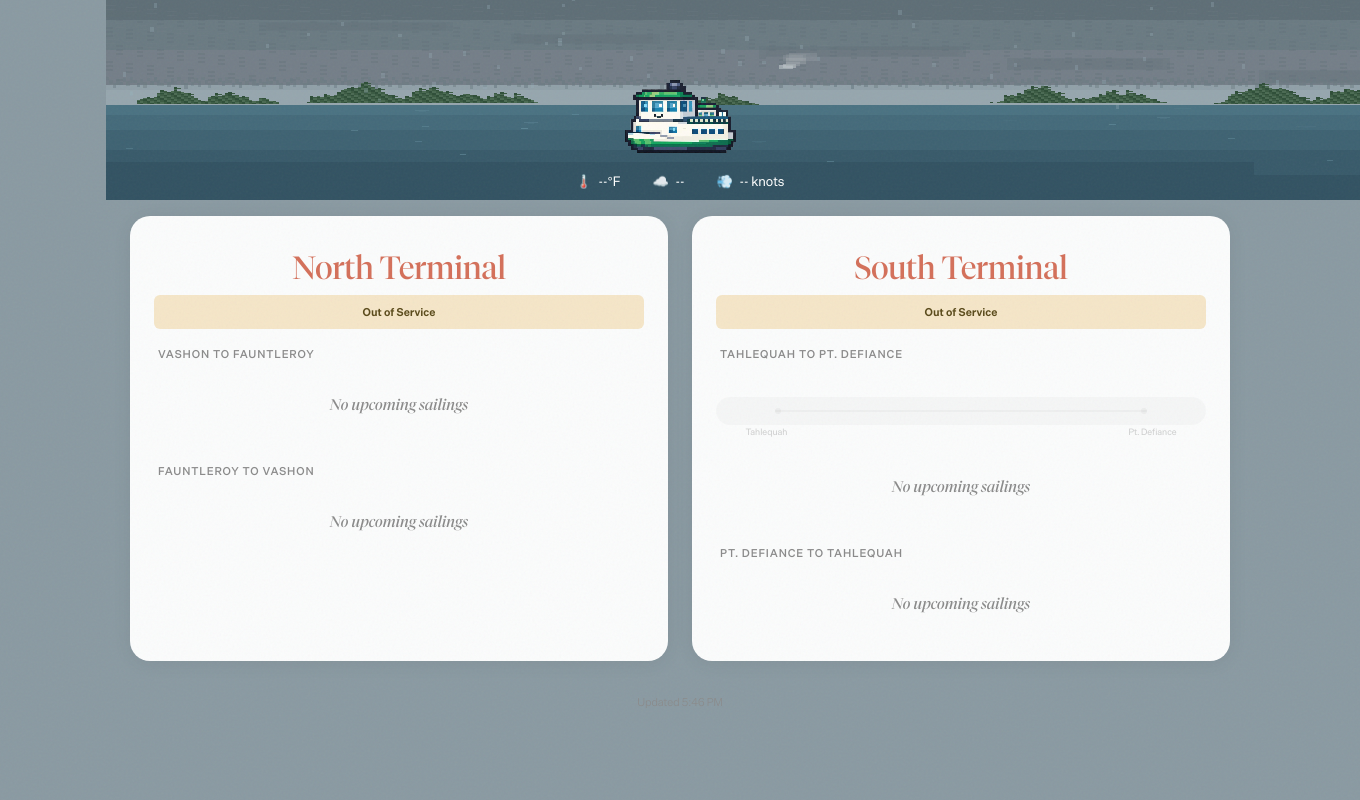
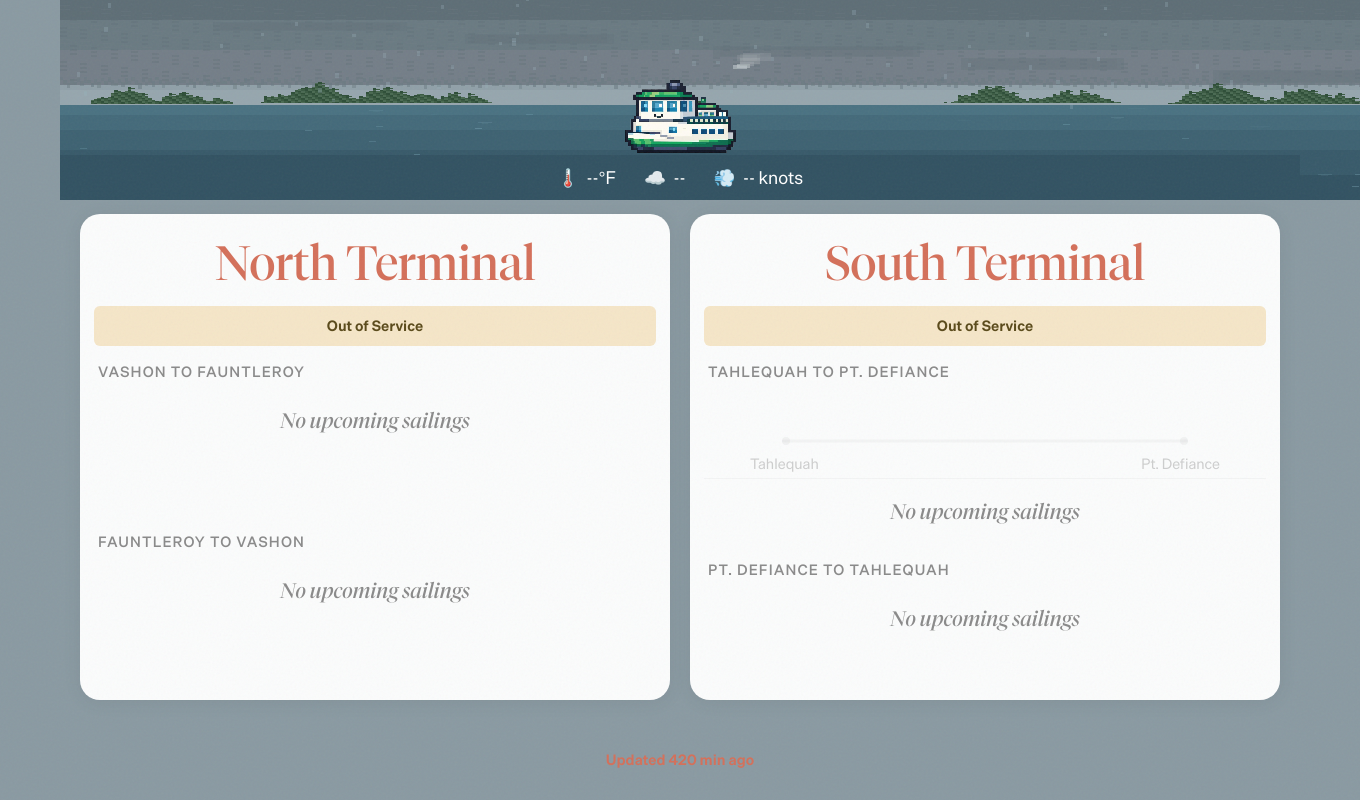
Before and after one commit to paulwilkes/vashon-ferry-display, a Flask app: page / in a window 1360 px wide; the page is wider, and only the part inside the window is pictured. Run offline with Flask 3, Linux system fonts and the light colour scheme; data that the repository does not hold is empty.

Commit message:
V2 polish: timezone fix, UI scaling for 1280x800, Fly.io deployment
- Fix timezone: all datetime operations use Pacific time (works on UTC servers)
- Scale up fonts, spacing, tracker bars for 1280x800 iPad display
- Merge vessel tracker into sailing cards, clean transparent track line
- Terminal labels below track with proper spacing
- Shorten boat status text (3 Boats, ~43m int)
- Tighten vertical spacing to fit all content on single screen
- Add Dockerfile and fly.toml for Fly.io deployment
- Flex layout: cards stretch to fill viewport height

Co-Authored-By: Claude Opus 4.6 (1M context) <noreply@anthropic.com>

```diff
--- a/app.py
+++ b/app.py
@@ -8,11 +8,12 @@ Browser requests never hit WSF directly.
 from flask import Flask, jsonify, render_template
 from flask_cors import CORS
 import requests
-from datetime import datetime, timedelta
+from datetime import datetime, timedelta, timezone
 import os
 import re
 import time
 import threading
+from zoneinfo import ZoneInfo
 import logging
 from typing import Dict, List, Any, Optional
 
@@ -21,6 +22,13 @@ from typing import Dict, List, Any, Optional
 # ---------------------------------------------------------------------------
 
 API_KEY = os.environ.get('WSF_API_KEY', '')
+
+# Timezone — all times are Pacific
+PACIFIC = ZoneInfo('America/Los_Angeles')
+
+def now_pacific() -> datetime:
+    """Get current time in Pacific timezone, as a naive datetime for comparison with WSF dates."""
+    return datetime.now(PACIFIC).replace(tzinfo=None)
 
 # WSF API base URLs
 SCHEDULE_URL = "https://www.wsdot.wa.gov/ferries/api/schedule/rest"
@@ -59,15 +67,19 @@ log = logging.getLogger('ferry-display')
 # ---------------------------------------------------------------------------
 
 def parse_dotnet_date(date_string: str) -> Optional[datetime]:
-    """Parse .NET JSON date format: /Date(1769601900000-0800)/"""
+    """Parse .NET JSON date format: /Date(1769601900000-0800)/
+    Always returns a naive datetime in Pacific time."""
     if not date_string:
         return None
     match = re.search(r'/Date\((\d+)([-+]\d{4})?\)/', date_string)
     if match:
         timestamp_ms = int(match.group(1))
-        return datetime.fromtimestamp(timestamp_ms / 1000)
+        # Convert UTC timestamp to Pacific, then strip tzinfo for naive comparison
+        utc_dt = datetime.fromtimestamp(timestamp_ms / 1000, tz=timezone.utc)
+        return utc_dt.astimezone(PACIFIC).replace(tzinfo=None)
     try:
-        return datetime.fromisoformat(date_string.replace('Z', '+00:00'))
+        dt = datetime.fromisoformat(date_string.replace('Z', '+00:00'))
+        return dt.astimezone(PACIFIC).replace(tzinfo=None)
     except (ValueError, TypeError):
         return None
 
@@ -125,7 +137,7 @@ class WSFCache:
     def get_ferries(self) -> Dict[str, Any]:
         """Return the full ferry data payload for /api/ferries."""
         with self._lock:
-            now = datetime.now()
+            now = now_pacific()
             schedules = self._data['schedules']
             alerts = self._data['alerts']
             bulletins = self._data['bulletins']
@@ -178,7 +190,7 @@ class WSFCache:
         """Return vessel locations for /api/vessels."""
         with self._lock:
             return {
-                'timestamp': datetime.now().isoformat(),
+                'timestamp': now_pacific().isoformat(),
                 'fetched_at': self._meta['vessels_at'].isoformat() if self._meta['vessels_at'] else None,
                 'stale': self._is_stale('vessels_at'),
                 'vessels': self._data['vessel_locations'],
@@ -192,7 +204,7 @@ class WSFCache:
                     return None
                 return {
                     'time': dt.isoformat(),
-                    'age_seconds': round((datetime.now() - dt).total_seconds()),
+                    'age_seconds': round((now_pacific() - dt).total_seconds()),
                 }
             return {
                 'api_key_configured': bool(API_KEY),
@@ -210,7 +222,7 @@ class WSFCache:
         ts = self._meta.get(meta_key)
         if not ts:
             return True
-        return (datetime.now() - ts).total_seconds() > 90
+        return (now_pacific() - ts).total_seconds() > 90
 
     # -- background fetching --
 
@@ -250,7 +262,7 @@ class WSFCache:
     def _record_error(self, msg: str):
         with self._lock:
             self._meta['errors'].append({
-                'time': datetime.now().isoformat(),
+                'time': now_pacific().isoformat(),
                 'message': msg,
             })
             # Keep only last 50 errors
@@ -331,15 +343,15 @@ class WSFCache:
             self._data['alerts'] = alerts
             self._data['bulletins'] = bulletins
             self._data['boat_analysis'] = boat_analysis
-            self._meta['schedules_at'] = datetime.now()
-            self._meta['alerts_at'] = datetime.now()
-            self._meta['bulletins_at'] = datetime.now()
+            self._meta['schedules_at'] = now_pacific()
+            self._meta['alerts_at'] = now_pacific()
+            self._meta['bulletins_at'] = now_pacific()
 
         log.info(f"Schedules updated ({len(new_schedules)} directions, {len(alerts)} alerts)")
 
     def _parse_schedule(self, data: Any) -> Dict[str, Any]:
         """Parse WSF schedule response into our format."""
-        now = datetime.now()
+        now = now_pacific()
         upcoming = []
         all_times_for_analysis = []
         departing_name = ''
@@ -604,7 +616,7 @@ class WSFCache:
 
         with self._lock:
             self._data['vessel_locations'] = relevant
-            self._meta['vessels_at'] = datetime.now()
+            self._meta['vessels_at'] = now_pacific()
 
         log.info(f"Vessels updated ({len(relevant)} on Vashon routes)")
 
--- a/templates/index.html
+++ b/templates/index.html
@@ -104,19 +104,19 @@
         --font-headline: 'Tiempos Headline', 'Georgia', serif;
         --font-fine: 'Tiempos Fine', 'Georgia', serif;
         --font-body: 'Die Grotesk', 'Helvetica Neue', sans-serif;
-        --font-size-route: clamp(1.4rem, 3vw, 2rem);
-        --font-size-time: clamp(1.1rem, 2.2vw, 1.5rem);
-        --font-size-body: clamp(0.8rem, 1.2vw, 0.95rem);
-        --font-size-small: clamp(0.7rem, 1vw, 0.82rem);
-        --font-size-tiny: clamp(0.6rem, 0.8vw, 0.72rem);
+        --font-size-route: clamp(2rem, 4vw, 3rem);
+        --font-size-time: clamp(1.4rem, 2.8vw, 2rem);
+        --font-size-body: clamp(1rem, 1.8vw, 1.3rem);
+        --font-size-small: clamp(0.85rem, 1.4vw, 1.1rem);
+        --font-size-tiny: clamp(0.75rem, 1.1vw, 0.9rem);
 
         /* Spacing */
         --space-xs: 4px;
         --space-sm: 8px;
-        --space-md: 16px;
-        --space-lg: 24px;
-        --space-xl: 32px;
-        --space-2xl: 48px;
+        --space-md: 14px;
+        --space-lg: 20px;
+        --space-xl: 28px;
+        --space-2xl: 40px;
 
         /* Effects */
         --radius-card: 20px;
@@ -167,10 +167,13 @@
     }
 
     .container {
-        max-width: 1100px;
+        max-width: 1200px;
         margin: 0 auto;
         position: relative;
         z-index: 1;
+        min-height: calc(100vh - 20px);
+        display: flex;
+        flex-direction: column;
     }
 
     /* ===== HEADER ===== */
@@ -270,18 +273,27 @@
     .alert-title { font-weight: 700; }
 
     /* ===== ROUTES ===== */
+    #content {
+        flex: 1;
+        display: flex;
+        flex-direction: column;
+    }
+
     .routes-container {
         display: grid;
         grid-template-columns: 1fr 1fr;
         gap: var(--space-lg);
         margin-bottom: var(--space-lg);
+        flex: 1;
     }
 
     .route-card {
         background: var(--color-card-alpha);
         border-radius: var(--radius-card);
-        padding: var(--space-xl) var(--space-lg) var(--space-lg);
+        padding: var(--space-lg) var(--space-md) var(--space-md);
         box-shadow: var(--shadow-card);
+        display: flex;
+        flex-direction: column;
     }
 
     .route-title {
@@ -291,13 +303,20 @@
         font-size: var(--font-size-route);
         color: var(--color-text-heading);
         text-align: center;
-        margin-bottom: var(--space-sm);
+        margin-bottom: var(--space-md);
         letter-spacing: -0.01em;
     }
 
     /* ===== DIRECTION ===== */
     .direction-section {
-        margin-bottom: var(--space-lg);
+        margin-bottom: var(--space-md);
+        flex: 1;
+        display: flex;
+        flex-direction: column;
+    }
+
+    .direction-section .sailings {
+        flex: 1;
     }
 
     .direction-section:last-child { margin-bottom: 0; }
@@ -309,15 +328,17 @@
         text-transform: uppercase;
         letter-spacing: 0.08em;
         color: var(--color-text-muted);
-        margin-bottom: var(--space-sm);
+        margin-bottom: var(--space-xs);
         padding: 0 var(--space-xs);
     }
 
     /* ===== VESSEL TRACKER ===== */
     .vessel-tracker {
         position: relative;
-        margin: var(--space-sm) 0 var(--space-lg);
-        padding: var(--space-xs) 0;
+        margin: 0;
+        padding: var(--space-sm) var(--space-md) var(--space-lg);
+        background: transparent;
+        border-bottom: 1px solid rgba(0, 0, 0, 0.08);
     }
 
     /* Status label above the bar */
@@ -337,9 +358,9 @@
     /* The track bar */
     .vessel-track-bar {
         position: relative;
-        height: 28px;
-        background: var(--color-vessel-track);
-        border-radius: 14px;
+        height: 34px;
+        background: transparent;
+        border-radius: 0;
         overflow: visible;
     }
 
@@ -348,10 +369,10 @@
         top: 50%;
         left: 12%;
         right: 12%;
-        height: 2px;
+        height: 3px;
         background: var(--color-vessel-dot);
         transform: translateY(-50%);
-        border-radius: 1px;
+        border-radius: 2px;
     }
 
     /* Terminal dots at each end */
@@ -359,8 +380,8 @@
     .vessel-dot-end {
         position: absolute;
         top: 50%;
-        width: 6px;
-        height: 6px;
+        width: 8px;
+        height: 8px;
         border-radius: 50%;
         background: var(--color-vessel-dot);
         transform: translateY(-50%);
@@ -372,9 +393,9 @@
     /* Terminal labels under each dot */
     .vessel-terminal-label {
         position: absolute;
-        bottom: -14px;
+        bottom: -18px;
         font-family: var(--font-body);
-        font-size: 0.55rem;
+        font-size: var(--font-size-tiny);
         color: var(--color-text-muted);
         white-space: nowrap;
     }
@@ -390,7 +411,7 @@
     }
 
     .vessel-icon img {
-        width: 28px;
+        width: 40px;
         height: auto;
         image-rendering: pixelated;
         image-rendering: crisp-edges;
@@ -441,7 +462,7 @@
         font-family: var(--font-body);
         font-size: var(--font-size-tiny);
         font-weight: 700;
-        padding: 1px 7px;
+        padding: 2px 8px;
         border-radius: 8px;
         margin-left: var(--space-xs);
     }
@@ -471,6 +492,7 @@
         justify-content: space-between;
         align-items: center;
         transition: background var(--transition-fast);
+        flex: 1;
     }
 
     .sailing:nth-child(odd) {
@@ -496,7 +518,7 @@
     .sailing-vessel {
         font-family: var(--font-body);
         font-weight: 300;
-        font-size: var(--font-size-tiny);
+        font-size: var(--font-size-small);
         color: var(--color-text-muted);
     }
 
@@ -977,14 +999,14 @@
         if (ba && ba.boat_count) {
             const cls = (ba.boat_count === 1 || ba.boat_count === 3) ? 'service-good' : 'service-degraded';
             const vessels = ba.unique_vessels || [];
-            let text = `<span class="boat-count">${ba.boat_count}-Boat Service</span>`;
+            let text = `<span class="boat-count">${ba.boat_count} Boats</span>`;
             if (vessels.length) text += ` &middot; ${vessels.join(', ')}`;
-            if (ba.avg_interval_minutes) text += ` &middot; ~${ba.avg_interval_minutes}m intervals`;
+            if (ba.avg_interval_minutes) text += ` &middot; ~${ba.avg_interval_minutes}m int`;
             return `<div class="boat-status ${cls}">${text}</div>`;
         }
         // For South route: show vessel name, or out of service
         if (fallbackVesselName) {
-            return `<div class="boat-status service-good"><span class="boat-count">1-Boat Service</span> &middot; ${fallbackVesselName}</div>`;
+            return `<div class="boat-status service-good"><span class="boat-count">1 Boat</span> &middot; ${fallbackVesselName}</div>`;
         }
         // No vessel found — possibly out of service
         return `<div class="boat-status service-degraded"><span class="boat-count">Out of Service</span></div>`;
```
Also changed, not shown: fly.toml (added, +23 -0 lines), 1 other file.
